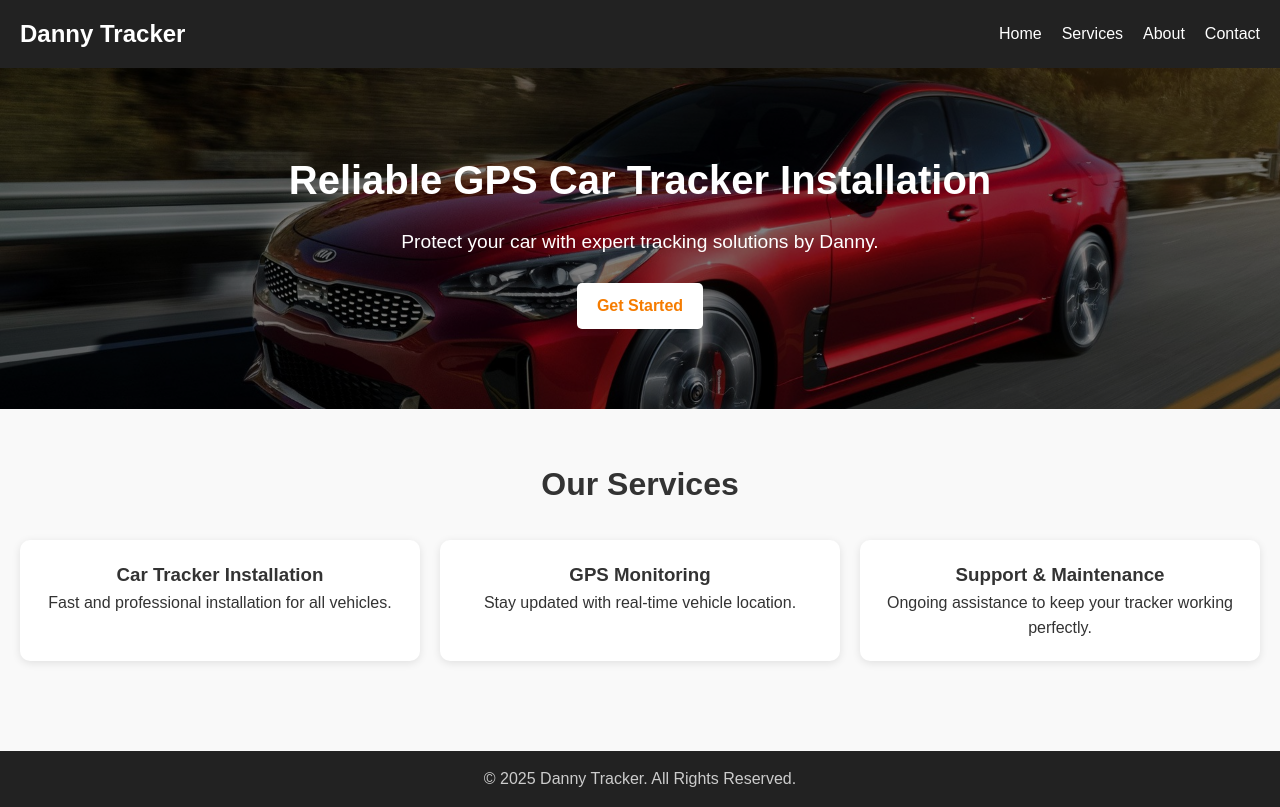
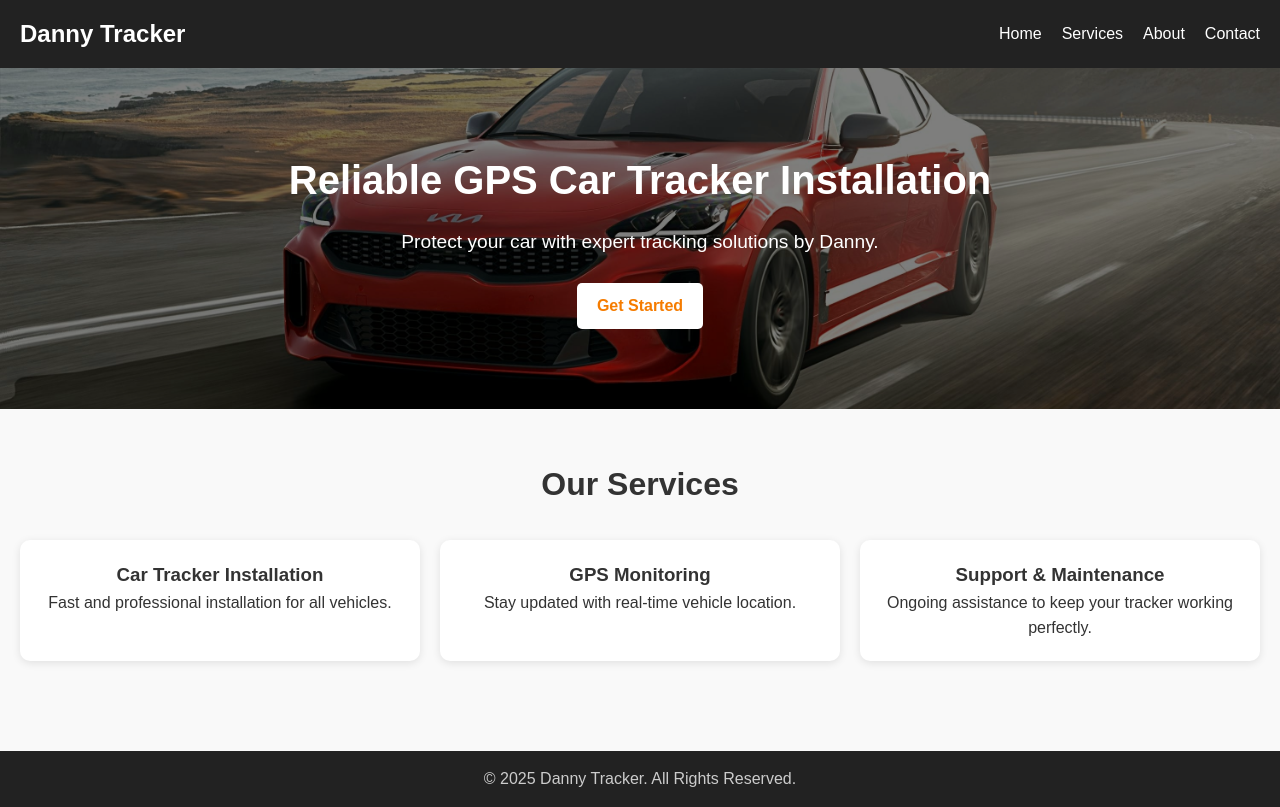
Before and after one commit to taaron419/dannytracker, a plain HTML site: page index.html in a window 1280 px wide. Drawn offline with Linux system fonts and the light colour scheme.

Commit message:
Update index.css

```diff
--- a/index.css
+++ b/index.css
@@ -3,7 +3,7 @@
   padding: 100px 20px;
   color: #fff;
   position: relative;
-  background: url("contactcar.jpg") no-repeat center center/cover;
+  background: url("indexcar.jpg") no-repeat center center/cover;
 }
 
 .hero::after {
```
